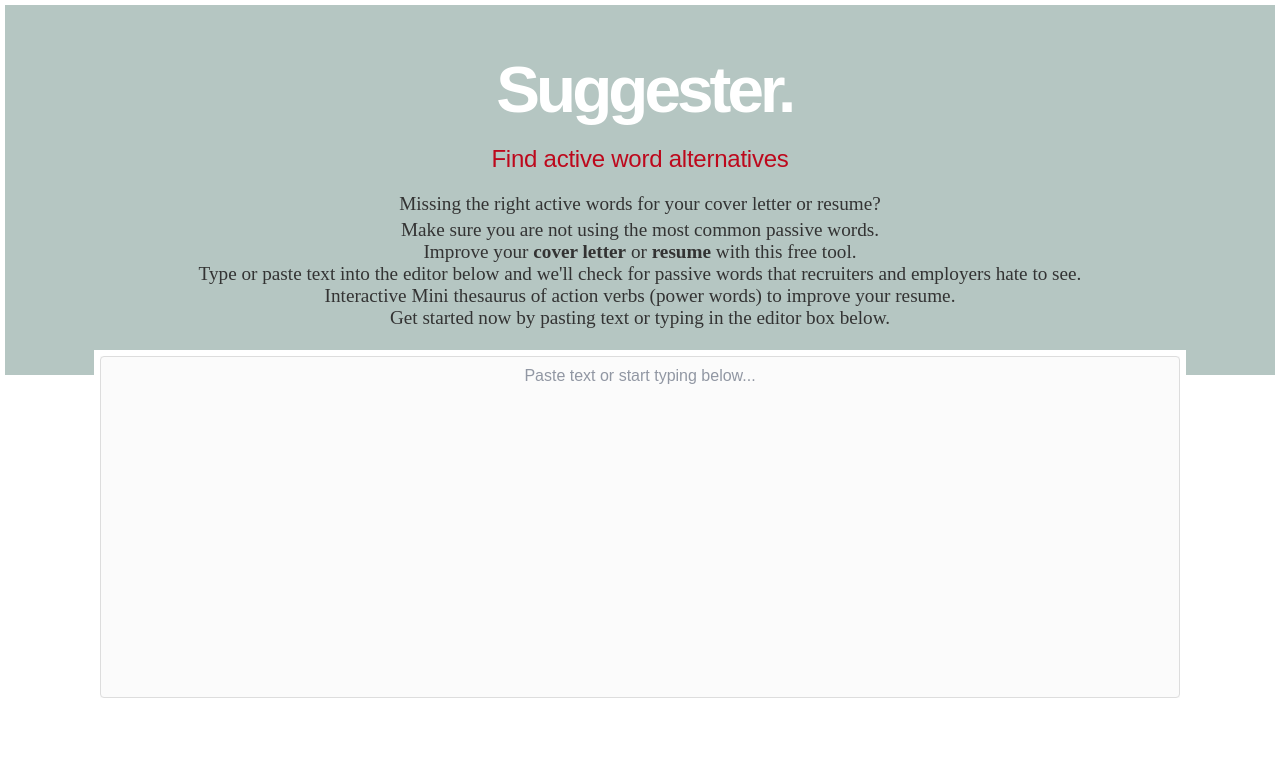
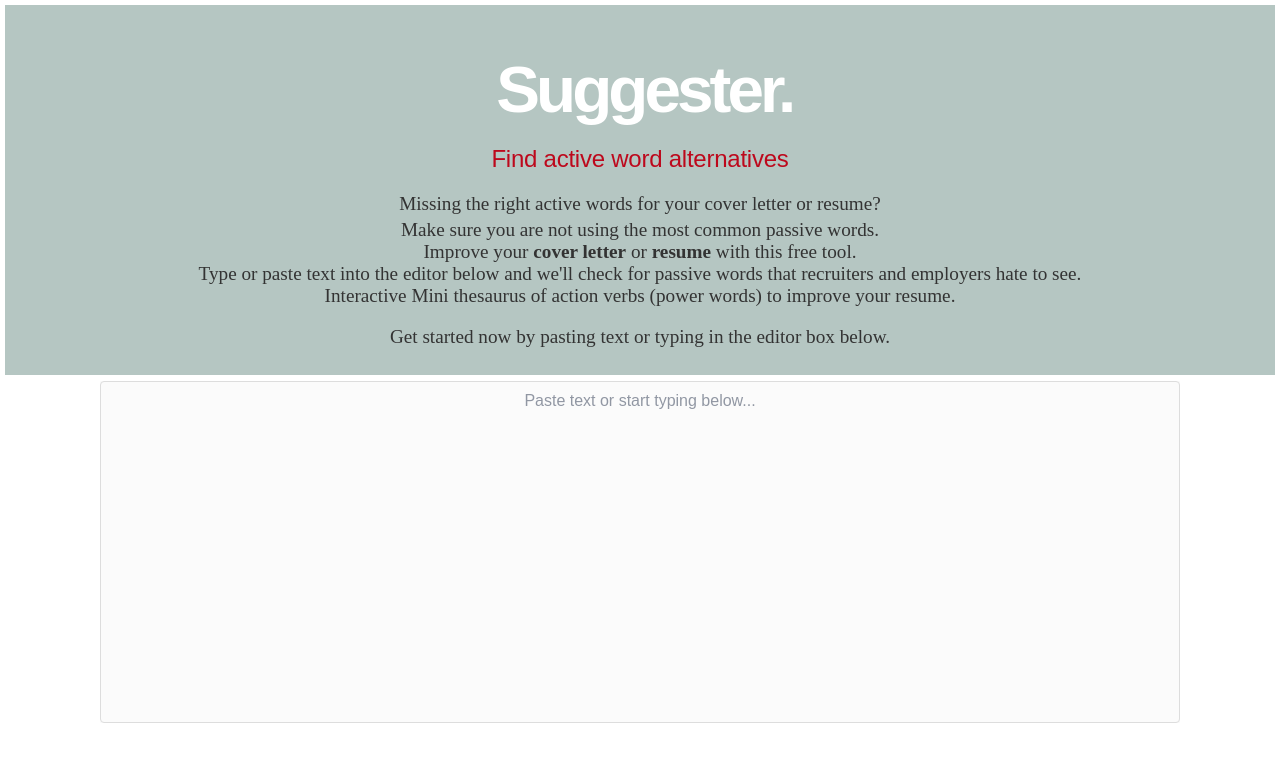
Before and after one commit to pagetribe/wordsmith, a React (Create React App) app: page / in a window 1280 px wide. Shown: the top 762 px of the page. Built offline with nearby package versions, Linux system fonts and the light colour scheme.

Commit message:
fix space in intro

```diff
--- a/src/App.js
+++ b/src/App.js
@@ -18,7 +18,7 @@ class App extends Component {
               Improve your <b>cover letter</b> or <b>resume</b> with this free tool.<br />
               Type or paste text into the editor below and we'll check for passive words that recruiters and employers hate to see.<br />
               Interactive Mini thesaurus of action verbs (power words) to improve your resume.<br />
-              Get started now by pasting text or typing in the editor box below.
+              <p>Get started now by pasting text or typing in the editor box below.</p>
             </p>
           </div>
         </div>
--- a/src/index.css
+++ b/src/index.css
@@ -84,7 +84,7 @@ h2 {
   text-align: center;
   /* height: 60%; */
   background-color: #fbfbfb;
-  margin-top: -2%;
+  /* margin-top: -2%; */
   border: var(--border-width) solid #fff;
   /* border-radius: 5px; */
   /* outline: #fff solid 6px; */
```
